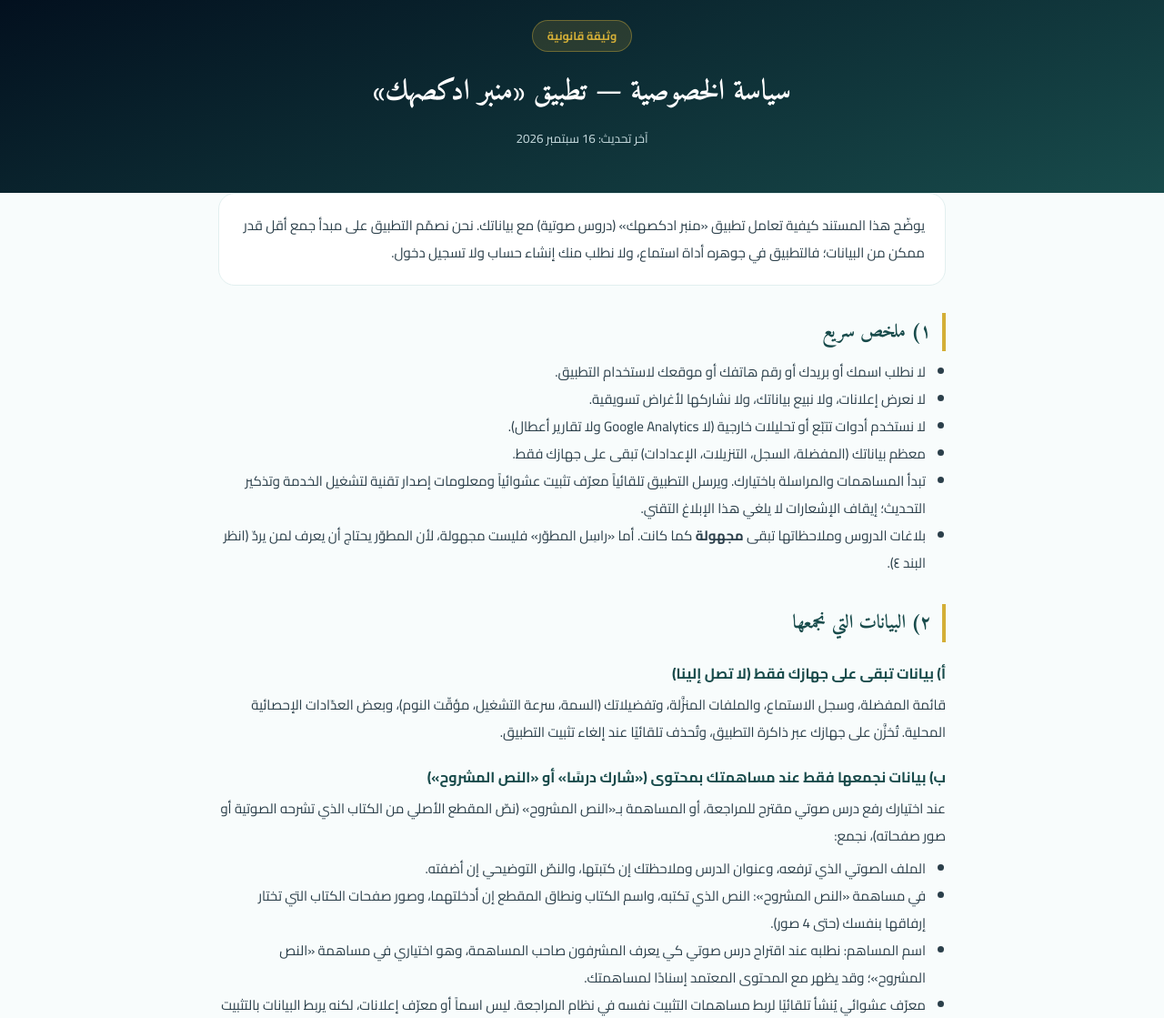
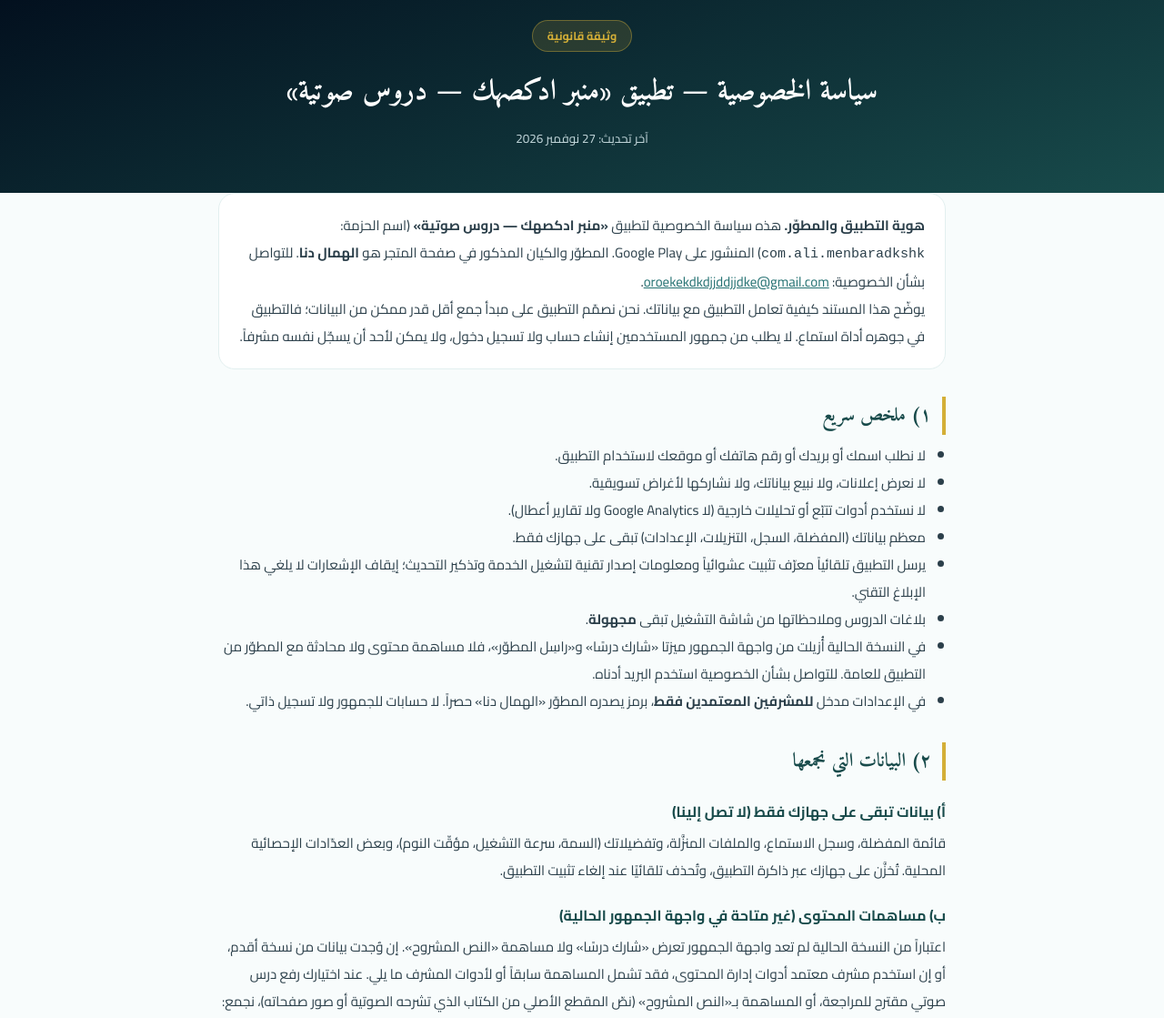
Before and after one commit to mwqwf/menbar-site, a website: page privacy.html in a window 1280 px wide. Shown: the part 100-1219 px from the top of the page at 91% size. Drawn offline with Linux system fonts and the light colour scheme.

Commit message:
سياسة الخصوصية: مطابقة اسم التطبيق والمطوّر في صفحة المتجر، وتحديث وصف 2.9.0
Google Play رفض 2.9.0 لأن رابط السياسة كان الصفحة الرئيسة، والنص لا يذكر
الكيان «الهمال دنا» ولا اسم التطبيق كما في المتجر. تُذكر الهوية في صدر الصفحة،
وتُوضَّح إزالة مساهمة الجمهور ومراسلة المطوّر ومدخل المشرف المعتمد فقط.

```diff
--- a/privacy.html
+++ b/privacy.html
@@ -3,8 +3,8 @@
 <head>
 <meta charset="utf-8"/>
 <meta name="viewport" content="width=device-width, initial-scale=1"/>
-<title>سياسة الخصوصية | منبر ادكصهك</title>
-<meta name="description" content="سياسة الخصوصية لتطبيق منبر ادكصهك — دروس صوتية."/>
+<title>سياسة الخصوصية | منبر ادكصهك — دروس صوتية</title>
+<meta name="description" content="سياسة الخصوصية لتطبيق «منبر ادكصهك — دروس صوتية» (com.ali.menbaradkshk) من المطوّر الهمال دنا."/>
 <link rel="preconnect" href="https://fonts.googleapis.com"/>
 <link rel="preconnect" href="https://fonts.gstatic.com" crossorigin/>
 <link href="https://fonts.googleapis.com/css2?family=Cairo:wght@400;600;700;800&family=Amiri:wght@400;700&display=swap" rel="stylesheet"/>
@@ -51,11 +51,14 @@
 </header>
 <div class="head">
   <span class="chip">وثيقة قانونية</span>
-  <h1>سياسة الخصوصية — تطبيق «منبر ادكصهك»</h1>
-  <div class="date">آخر تحديث: 16 سبتمبر 2026</div>
+  <h1>سياسة الخصوصية — تطبيق «منبر ادكصهك — دروس صوتية»</h1>
+  <div class="date">آخر تحديث: 27 نوفمبر 2026</div>
 </div>
 <main class="wrap">
-  <div class="lead"><p>يوضّح هذا المستند كيفية تعامل تطبيق «منبر ادكصهك» (دروس صوتية) مع بياناتك. نحن نصمّم التطبيق على مبدأ جمع أقل قدر ممكن من البيانات؛ فالتطبيق في جوهره أداة استماع، ولا نطلب منك إنشاء حساب ولا تسجيل دخول.</p></div>
+  <div class="lead">
+    <p><strong>هوية التطبيق والمطوّر.</strong> هذه سياسة الخصوصية لتطبيق <strong>«منبر ادكصهك — دروس صوتية»</strong> (اسم الحزمة: <code dir="ltr">com.ali.menbaradkshk</code>) المنشور على Google Play. المطوّر والكيان المذكور في صفحة المتجر هو <strong>الهمال دنا</strong>. للتواصل بشأن الخصوصية: <a href="mailto:oroekekdkdjjddjjdke@gmail.com">oroekekdkdjjddjjdke@gmail.com</a>.</p>
+    <p>يوضّح هذا المستند كيفية تعامل التطبيق مع بياناتك. نحن نصمّم التطبيق على مبدأ جمع أقل قدر ممكن من البيانات؛ فالتطبيق في جوهره أداة استماع. لا يطلب من جمهور المستخدمين إنشاء حساب ولا تسجيل دخول، ولا يمكن لأحد أن يسجّل نفسه مشرفاً.</p>
+  </div>
 
   <h2>١) ملخص سريع</h2>
   <ul>
@@ -63,15 +66,17 @@
     <li>لا نعرض إعلانات، ولا نبيع بياناتك، ولا نشاركها لأغراض تسويقية.</li>
     <li>لا نستخدم أدوات تتبّع أو تحليلات خارجية (لا Google Analytics ولا تقارير أعطال).</li>
     <li>معظم بياناتك (المفضلة، السجل، التنزيلات، الإعدادات) تبقى على جهازك فقط.</li>
-    <li>تبدأ المساهمات والمراسلة باختيارك. ويرسل التطبيق تلقائياً معرّف تثبيت عشوائياً ومعلومات إصدار تقنية لتشغيل الخدمة وتذكير التحديث؛ إيقاف الإشعارات لا يلغي هذا الإبلاغ التقني.</li>
-    <li>بلاغات الدروس وملاحظاتها تبقى <strong>مجهولة</strong> كما كانت. أما «راسِل المطوّر» فليست مجهولة، لأن المطوّر يحتاج أن يعرف لمن يردّ (انظر البند ٤).</li>
+    <li>يرسل التطبيق تلقائياً معرّف تثبيت عشوائياً ومعلومات إصدار تقنية لتشغيل الخدمة وتذكير التحديث؛ إيقاف الإشعارات لا يلغي هذا الإبلاغ التقني.</li>
+    <li>بلاغات الدروس وملاحظاتها من شاشة التشغيل تبقى <strong>مجهولة</strong>.</li>
+    <li>في النسخة الحالية أُزيلت من واجهة الجمهور ميزتا «شارك درسًا» و«راسِل المطوّر»، فلا مساهمة محتوى ولا محادثة مع المطوّر من التطبيق للعامة. للتواصل بشأن الخصوصية استخدم البريد أدناه.</li>
+    <li>في الإعدادات مدخل <strong>للمشرفين المعتمدين فقط</strong>، برمز يصدره المطوّر «الهمال دنا» حصراً. لا حسابات للجمهور ولا تسجيل ذاتي.</li>
   </ul>
 
   <h2>٢) البيانات التي نجمعها</h2>
   <h3>أ) بيانات تبقى على جهازك فقط (لا تصل إلينا)</h3>
   <p>قائمة المفضلة، وسجل الاستماع، والملفات المنزَّلة، وتفضيلاتك (السمة، سرعة التشغيل، مؤقّت النوم)، وبعض العدّادات الإحصائية المحلية. تُخزَّن على جهازك عبر ذاكرة التطبيق، وتُحذف تلقائيًا عند إلغاء تثبيت التطبيق.</p>
-  <h3>ب) بيانات نجمعها فقط عند مساهمتك بمحتوى («شارك درسًا» أو «النص المشروح»)</h3>
-  <p>عند اختيارك رفع درس صوتي مقترح للمراجعة، أو المساهمة بـ«النص المشروح» (نصّ المقطع الأصلي من الكتاب الذي تشرحه الصوتية أو صور صفحاته)، نجمع:</p>
+  <h3>ب) مساهمات المحتوى (غير متاحة في واجهة الجمهور الحالية)</h3>
+  <p>اعتباراً من النسخة الحالية لم تعد واجهة الجمهور تعرض «شارك درسًا» ولا مساهمة «النص المشروح». إن وُجدت بيانات من نسخة أقدم، أو إن استخدم مشرف معتمد أدوات إدارة المحتوى، فقد تشمل المساهمة سابقاً أو لأدوات المشرف ما يلي. عند اختيارك رفع درس صوتي مقترح للمراجعة، أو المساهمة بـ«النص المشروح» (نصّ المقطع الأصلي من الكتاب الذي تشرحه الصوتية أو صور صفحاته)، نجمع:</p>
   <ul>
     <li>الملف الصوتي الذي ترفعه، وعنوان الدرس وملاحظتك إن كتبتها، والنصّ التوضيحي إن أضفته.</li>
     <li>في مساهمة «النص المشروح»: النص الذي تكتبه، واسم الكتاب ونطاق المقطع إن أدخلتهما، وصور صفحات الكتاب التي تختار إرفاقها بنفسك (حتى 4 صور).</li>
@@ -82,8 +87,8 @@
   <p>كما قد نستقبل مع مساهمتك حقولاً إضافية إذا أدخلتها: وصف الدرس، واسم المتحدث، والتصنيف، وبيانات الحقوق أو الموافقة التي تقرّ بها. وعند اعتماد المشرفين لمساهمة «نص مشروح» يُنشر نصّها وصورها ضمن محتوى التطبيق العام.</p>
   <h3>ج) بيانات نجمعها عند إرسالك ملاحظة أو بلاغًا</h3>
   <p>عند استخدام خيار الملاحظة/الإبلاغ عن مشكلة، نستقبل نصّ ملاحظتك ونوعها ومعرّف الدرس المرتبط بها، دون ربطها بهويتك. ويشمل ذلك بلاغات الإساءة أو انتهاك حقوق النشر وحالة مراجعتها. <strong>هذا لم يتغيّر</strong>، ولا علاقة له بميزة «راسِل المطوّر» المشروحة في البند ٤.</p>
-  <h3>د) بيانات نجمعها عند مراسلتك المطوّر</h3>
-  <p>إن فتحت «راسِل المطوّر»، نحفظ رسائلك ومرفقاتها والاسم الذي تختاره ومعرّفًا داخليًا لجهازك، لأن المحادثة ليست مجهولة بطبيعتها. التفصيل كامل في البند ٤.</p>
+  <h3>د) مراسلة المطوّر (غير متاحة في واجهة الجمهور الحالية)</h3>
+  <p>اعتباراً من النسخة الحالية أُزيلت «راسِل المطوّر» من واجهة الجمهور. إن بقيت محادثة من نسخة أقدم، أو إن فُتحت القناة من بقايا الشيفرة، فقد نُحفظ رسائلك ومرفقاتها والاسم الذي تختاره ومعرّفًا داخليًا لجهازك، لأن المحادثة ليست مجهولة بطبيعتها. التفصيل كامل في البند ٤.</p>
   <h3>هـ) بيانات تقنية وأمنية محدودة</h3>
   <p>يسجّل التطبيق دورياً معرّف التثبيت العشوائي ومنصة Android واسم حزمة التطبيق ورقم الإصدار واسمه ومصدر التثبيت، مع موضوعات الإشعارات والأقسام المتابَعة عند تفعيل الإشعارات. يحمل التسجيل أيضاً معلومات الإصدار اللازمة للتحقق من توفر تحديث. لا يوجد حالياً مفتاح مستقل لتعطيل تسجيل الإصدار والجهاز عند الاتصال؛ تعطيل الإشعارات يجعل قائمة موضوعاتها فارغة ولا يوقف التسجيل كله.</p>
   <p>لتشغيل الخدمة وحمايتها قد نعالج: معرّف التثبيت المجهول وحالة الاشتراك ونوع/إصدار نظام التشغيل والبيانات التقنية اللازمة لتسليم الإشعار وتشخيص فشله؛ وأعداد تشغيل الدروس بصورة إجمالية وأحداثًا تقنية محدودة لازمة لتشغيل الخدمة ومنع الإساءة.</p>
@@ -95,7 +100,7 @@
   <p>كما نستخدمها لحماية الخدمة ومنع الاحتيال، والاستجابة للبلاغات، وإصلاح الأعطال التقنية، وحساب أعداد التشغيل الإجمالية، والامتثال للقانون ومتطلبات Google Play. لا نبيع البيانات الشخصية، ولا نعرض إعلانات موجهة، ولا نستخدم خدمة تحليلات إعلانية خارجية.</p>
 
   <h2>٤) مراسلة المطوّر</h2>
-  <p>في التطبيق ميزة اسمها <strong>«راسِل المطوّر»</strong>: تفتح بها محادثة مباشرة مع صاحب المشروع، تكتب فيها أو تسجّل صوتًا أو ترسل صورة، ويردّ عليك.</p>
+  <p>كانت في التطبيق ميزة اسمها <strong>«راسِل المطوّر»</strong> للمحادثة مع صاحب المشروع. <strong>أُزيلت من واجهة الجمهور في النسخة الحالية</strong>. للتواصل الجديد يُستخدم البريد: <a href="mailto:oroekekdkdjjddjjdke@gmail.com">oroekekdkdjjddjjdke@gmail.com</a>. الفقرات التالية تصف ما كان يُحفظ إن بقيت محادثة من نسخة أقدم، وكيف تُحذف.</p>
 
   <h3>الفرق بينها وبين البلاغات</h3>
   <ul>
@@ -155,22 +160,20 @@
   <p>أما محادثة «راسِل المطوّر» فتُحذف هي ومرفقاتها بعد 12 شهرًا من آخر رسالة فيها، أو متى حذفتها أنت من داخل التطبيق، أيّهما أسبق.</p>
 
   <h2>١٠) حقوقك وحذف بياناتك</h2>
-  <p>يمكنك من إعدادات التطبيق استخدام «حذف بياناتي» لمسح البيانات المرتبطة بالمعرّف المجهول، بما فيها المساهمات والبلاغات أو الملاحظات حسب حالتها، وإلغاء رموز الإشعارات. ويشمل ذلك <strong>حذف محادثتك مع المطوّر</strong> برسائلها ومرفقاتها. كما تستطيع حذف تلك المحادثة وحدها في أي وقت من داخلها، ولك أن تطلب حذف مساهماتك والبيانات المرتبطة بها. لتقديم الطلب، راسلنا على البريد الإلكتروني: <a href="mailto:oroekekdkdjjddjjdke@gmail.com">oroekekdkdjjddjjdke@gmail.com</a></p>
+  <p>يمكنك من إعدادات التطبيق استخدام «حذف بياناتي» لمسح البيانات المرتبطة بالمعرّف المجهول على الجهاز والخادم (البلاغات أو الملاحظات حسب حالتها، ورموز الإشعارات، وما قد يكون بقي من مساهمات أو محادثة قديمة). ولك أن تطلب الحذف أيضاً بالبريد: <a href="mailto:oroekekdkdjjddjjdke@gmail.com">oroekekdkdjjddjjdke@gmail.com</a>. لا ينشئ التطبيق حساباً للجمهور، وجلسة المشرف — إن وُجدت — تُغلق من الإعدادات ويملك المطوّر إلغاءها.</p>
   <p>نستجيب للطلب خلال مدة معقولة. وبما أنّ التطبيق لا ينشئ حسابًا مرئيًا، فإنّ حذف التطبيق من جهازك يزيل كل بياناتك المحلية فورًا. ويمكنك أيضًا حذف البيانات المحلية من داخل التطبيق أو بحذف بيانات التطبيق من إعدادات الجهاز.</p>
   <p>وإذا أصبحت مساهمة مقبولة منشورة، يمكنك طلب إزالتها وبيان أساس الحق فيها عبر البريد، وقد نطلب معلومات كافية للتحقق من ملكية الطلب. وقد نحتفظ بحدٍّ أدنى من البيانات عند الضرورة القانونية أو الأمنية.</p>
 
-  <p><strong>مكتبة الدروس تصل مع التطبيق:</strong> بعد التثبيت يتكفّل متجر Google Play
-  بإحضار ملفّات الدروس الصوتية إلى جهازك تلقائيًا (حزم أصول Play) لتسمعها دون إنترنت.
-  وهي ملفّات صوتية عامّة، ولا تُرسل منك بيانات في هذه العملية.</p>
+  <p><strong>مكتبة الدروس وحزم الأصول:</strong> يمكن للتطبيق طلب حزم صوتية من Google Play (حزم أصول عند الطلب) لتسمع الدروس دون إنترنت. وهي ملفّات صوتية عامّة، ولا تُرسل منك بيانات شخصية في هذه العملية.</p>
 
   <h2>١١) الأذونات المستخدمة</h2>
   <ul>
     <li>الإنترنت وحالة الشبكة: لتشغيل الدروس وتنزيلها.</li>
     <li>التشغيل في الخلفية (خدمة وسائط): لمواصلة تشغيل الصوت وأزرار التحكم على شاشة القفل.</li>
     <li>الإشعارات: لعرض إشعارات المحتوى الجديد (يمكنك رفضها).</li>
-    <li>اختيار ملف صوتي أو صورة: عند إرسال مساهمة («شارك درسًا» أو «النص المشروح») أو إرفاق صورة برسالتك إلى المطوّر، ويقتصر على الملفات التي تختارها بنفسك عبر منتقي النظام لا على قراءة ملفات جهازك عمومًا.</li>
+    <li>اختيار ملف: إن استخدمت أدوات إدارة معتمدة أو بقيت قناة قديمة للمساهمة/المراسلة، يقتصر الوصول على الملفات التي تختارها بنفسك عبر منتقي النظام، لا على قراءة ملفات جهازك عمومًا. واجهة الجمهور الحالية لا تعرض هذه المسارات.</li>
     <li><strong>بلوتوث (الأجهزة القريبة)</strong>: لميزة «فتح وضع القيادة تلقائيًا عند اتصال بلوتوث السيارة» فقط. الميزة معطّلة افتراضيًا، والإذن يُطلب عند تفعيلها أنت، ولا نجمع قائمة أجهزتك ولا نرسلها إلى أي جهة.</li>
-    <li>الميكروفون: <strong>لتسجيل رسالة صوتية إلى المطوّر فقط</strong>، ولا يعمل إلا حين تضغط زرّ التسجيل بنفسك. لا تسجيل في الخلفية ولا بلا علمك، ولك أن ترفض الإذن فتبقى بقيّة التطبيق كما هي.</li>
+    <li>الميكروفون: كان يُستخدم فقط لتسجيل رسالة صوتية في «راسِل المطوّر»، وهي <strong>غير معروضة في واجهة الجمهور الحالية</strong>. لا تسجيل في الخلفية ولا بلا علمك.</li>
   </ul>
   <p>لا يطلب التطبيق إذن الموقع أو الكاميرا أو جهات الاتصال.</p>
 
@@ -184,10 +187,10 @@
   <p>قد نحدّث هذه السياسة من حين لآخر، وسننشر النسخة المحدّثة على هذه الصفحة مع تحديث تاريخ «آخر تحديث».</p>
 
   <h2>١٥) التواصل</h2>
-  <p>لأي استفسار حول الخصوصية: <a href="mailto:oroekekdkdjjddjjdke@gmail.com">oroekekdkdjjddjjdke@gmail.com</a></p>
+  <p>المطوّر المسؤول: <strong>الهمال دنا</strong>. لأي استفسار حول الخصوصية: <a href="mailto:oroekekdkdjjddjjdke@gmail.com">oroekekdkdjjddjjdke@gmail.com</a></p>
 </main>
 <footer>
-  <div class="wrap">© 2026 منبر ادكصهك · <a href="/">الرئيسية</a> · <a href="/privacy">سياسة الخصوصية</a></div>
+  <div class="wrap">© 2026 منبر ادكصهك — دروس صوتية · المطوّر: الهمال دنا · <a href="/">الرئيسية</a> · <a href="/privacy">سياسة الخصوصية</a></div>
 </footer>
 </body>
 </html>
```
